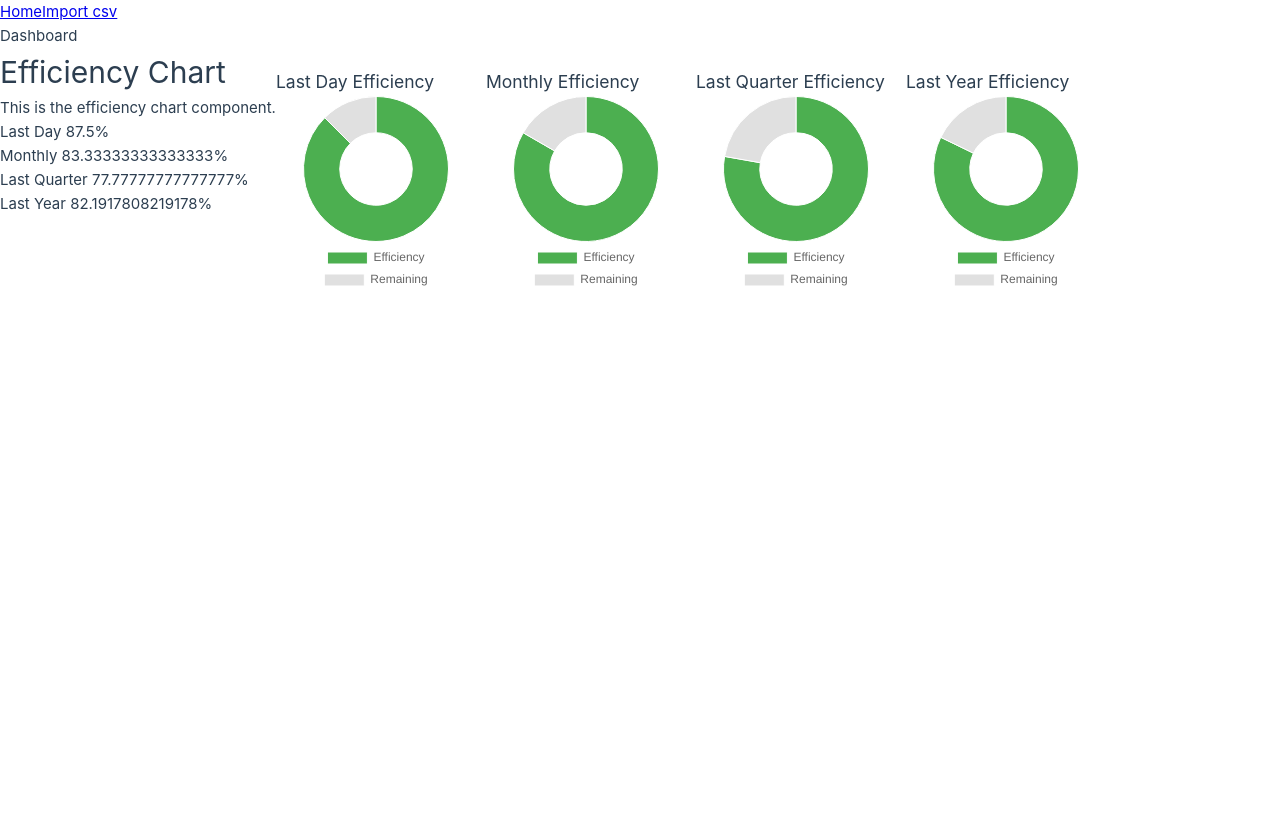
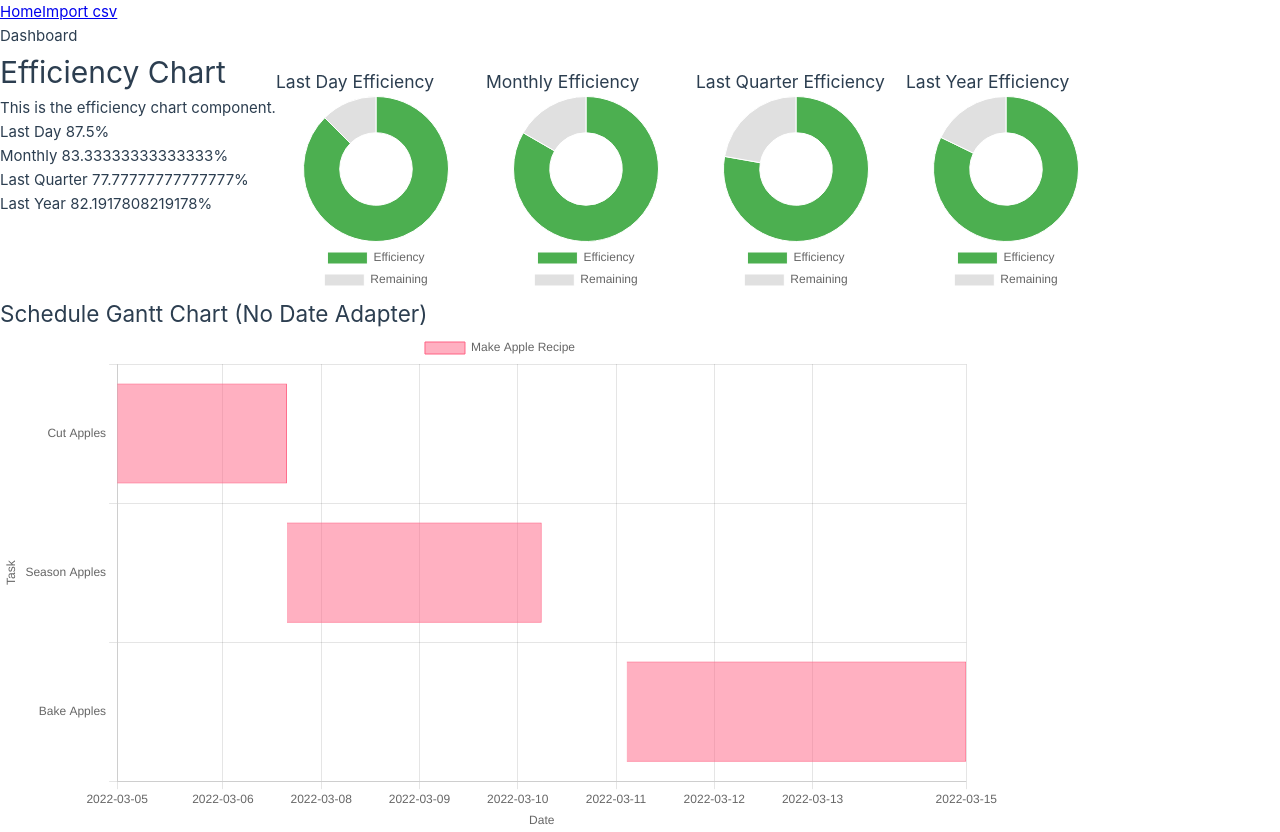
Before and after one commit to hy-rf/vue-sideproject1, a Vue app: page / in a window 1280 px wide. Before the commit the page ends 800 px from the top, so only its background shows below. Built offline with nearby package versions, Linux system fonts and the light colour scheme; the HTML template or start-up script is replaced by a standard one.

Commit message:
feat: show schedule gantt chart

```diff
--- a/package.json
+++ b/package.json
@@ -17,6 +17,7 @@
     "chart.js": "^4.4.8",
     "pinia": "^3.0.1",
     "vue": "^3.5.13",
+    "vue-chartjs": "^5.3.2",
     "vue-router": "^4.5.0"
   },
   "devDependencies": {
--- /dev/null
+++ b/src/components/dashboard/ScheduleChart.vue
@@ -0,0 +1,135 @@
+<script setup lang="js">
+import { Bar } from 'vue-chartjs'
+import {
+  Chart as ChartJS,
+  BarElement,
+  CategoryScale,
+  LinearScale,
+  Tooltip,
+  Legend
+} from 'chart.js'
+
+ChartJS.register(BarElement, CategoryScale, LinearScale, Tooltip, Legend)
+
+// Prepare task data
+const rawData = [
+  {
+    id: 2,
+    name: 'Season Apples',
+    start_date: '2022-03-07 15:00:00.000',
+    end_date: '2022-03-10 15:00:00.000'
+  },
+  {
+    id: 1,
+    name: 'Cut Apples',
+    start_date: '2022-03-05 15:00:00.000',
+    end_date: '2022-03-07 15:00:00.000'
+  },
+  {
+    id: 3,
+    name: 'Bake Apples',
+    start_date: '2022-03-11 15:00:00.000',
+    end_date: '2022-03-15 15:00:00.000'
+  }
+]
+
+// Sort tasks
+rawData.sort((a, b) => new Date(a.start_date).getTime() - new Date(b.start_date).getTime())
+
+// Convert to timestamps and durations
+const chartData = rawData.map(task => {
+  const start = new Date(task.start_date).getTime()
+  const end = new Date(task.end_date).getTime()
+  const duration = end - start
+  return {
+    x: start,
+    y: task.name,
+    duration,
+    xRaw: start,
+    x2Raw: end
+  }
+})
+
+// Dataset for Chart.js
+const data = {
+  labels: rawData.map(task => task.name),
+  datasets: [{
+    label: 'Make Apple Recipe',
+    data: chartData.map(d => ({
+      x: [d.x, d.x + d.duration],
+      y: d.y
+    })),
+    backgroundColor: 'rgba(255, 99, 132, 0.5)',
+    borderColor: 'rgba(255, 99, 132, 1)',
+    borderWidth: 1,
+    parsing: {
+      xAxisKey: 'x',
+      yAxisKey: 'y'
+    }
+  }]
+}
+
+// Get min and max for x axis
+const xMin = Math.min(...chartData.map(d => d.x))
+const xMax = Math.max(...chartData.map(d => d.x + d.duration))
+
+// Helper to format date
+function formatDate(ms) {
+  const date = new Date(ms)
+  return date.toISOString().split('T')[0]
+}
+
+// Chart options
+const options = {
+  indexAxis: 'y',
+  responsive: true,
+  plugins: {
+    tooltip: {
+      callbacks: {
+        label: (context) => {
+          const { raw } = context
+          return `${raw.y}: ${formatDate(raw.x)} → ${formatDate(raw.x2)}`
+        }
+      }
+    }
+  },
+  scales: {
+    x: {
+      type: 'linear',
+      min: xMin,
+      max: xMax,
+      ticks: {
+        callback: function (val) {
+          return formatDate(val)
+        }
+      },
+      title: {
+        display: true,
+        text: 'Date'
+      }
+    },
+    y: {
+      title: {
+        display: true,
+        text: 'Task'
+      }
+    }
+  }
+}
+</script>
+
+<template>
+  <div>
+    <h2>Schedule Gantt Chart (No Date Adapter)</h2>
+    <div class="chart-container">
+      <Bar :data="data" :options="options" />
+    </div>
+  </div>
+</template>
+
+<style scoped>
+.chart-container {
+  width: 100%;
+  height: 500px;
+}
+</style>
--- a/src/views/HomeView.vue
+++ b/src/views/HomeView.vue
@@ -1,10 +1,13 @@
 <script setup lang="ts">
 import EfficiencyChart from '../components/dashboard/EfficiencyChart.vue'
+// @ts-ignore
+import SheduleChart  from '../components/dashboard/ScheduleChart.vue'
 </script>
 
 <template>
   <main>
     <p>Dashboard</p>
     <EfficiencyChart />
+    <SheduleChart />
   </main>
 </template>
```
Also changed, not shown: 1 other file (tests, documents, lock files or other folders).
